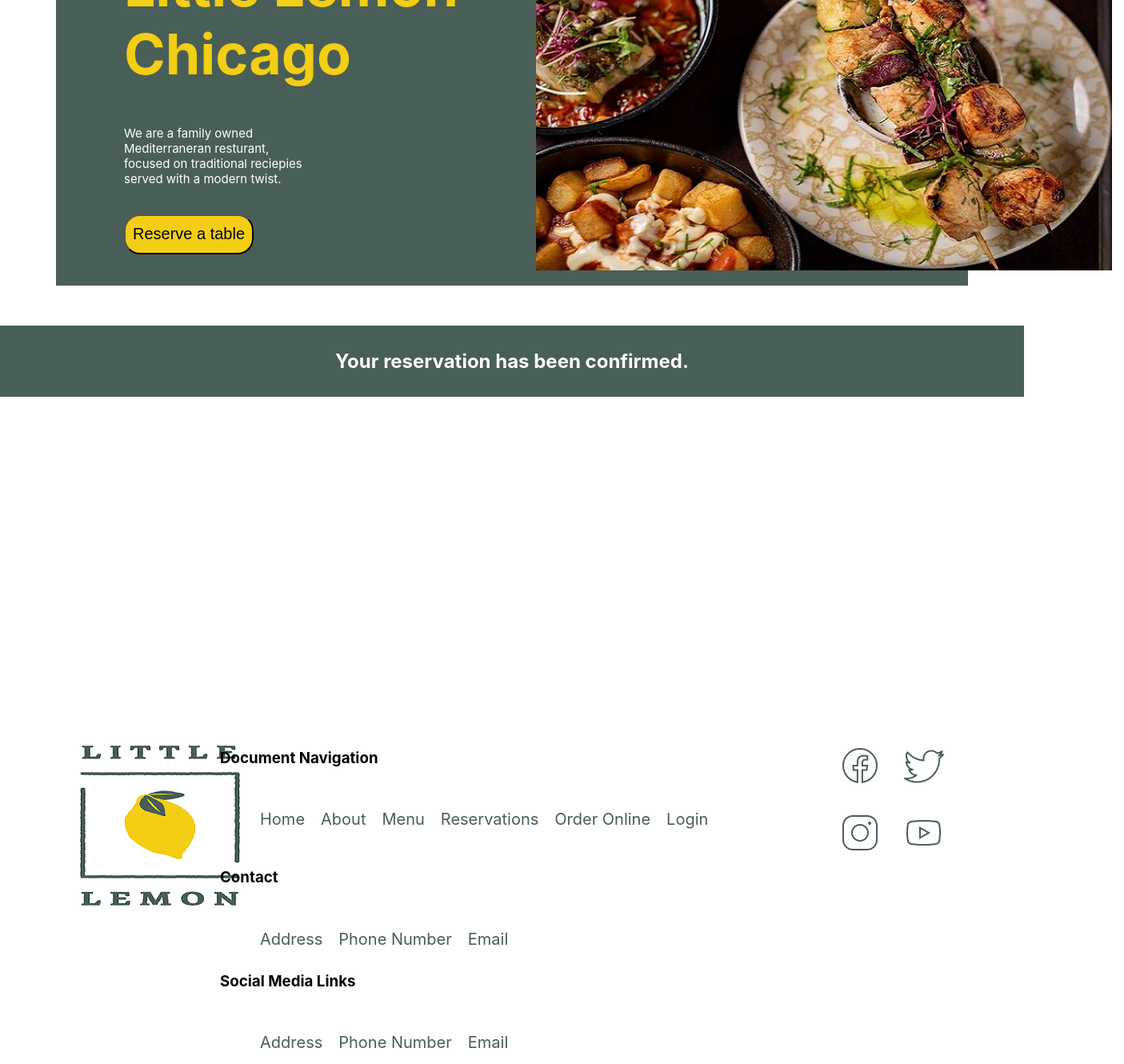
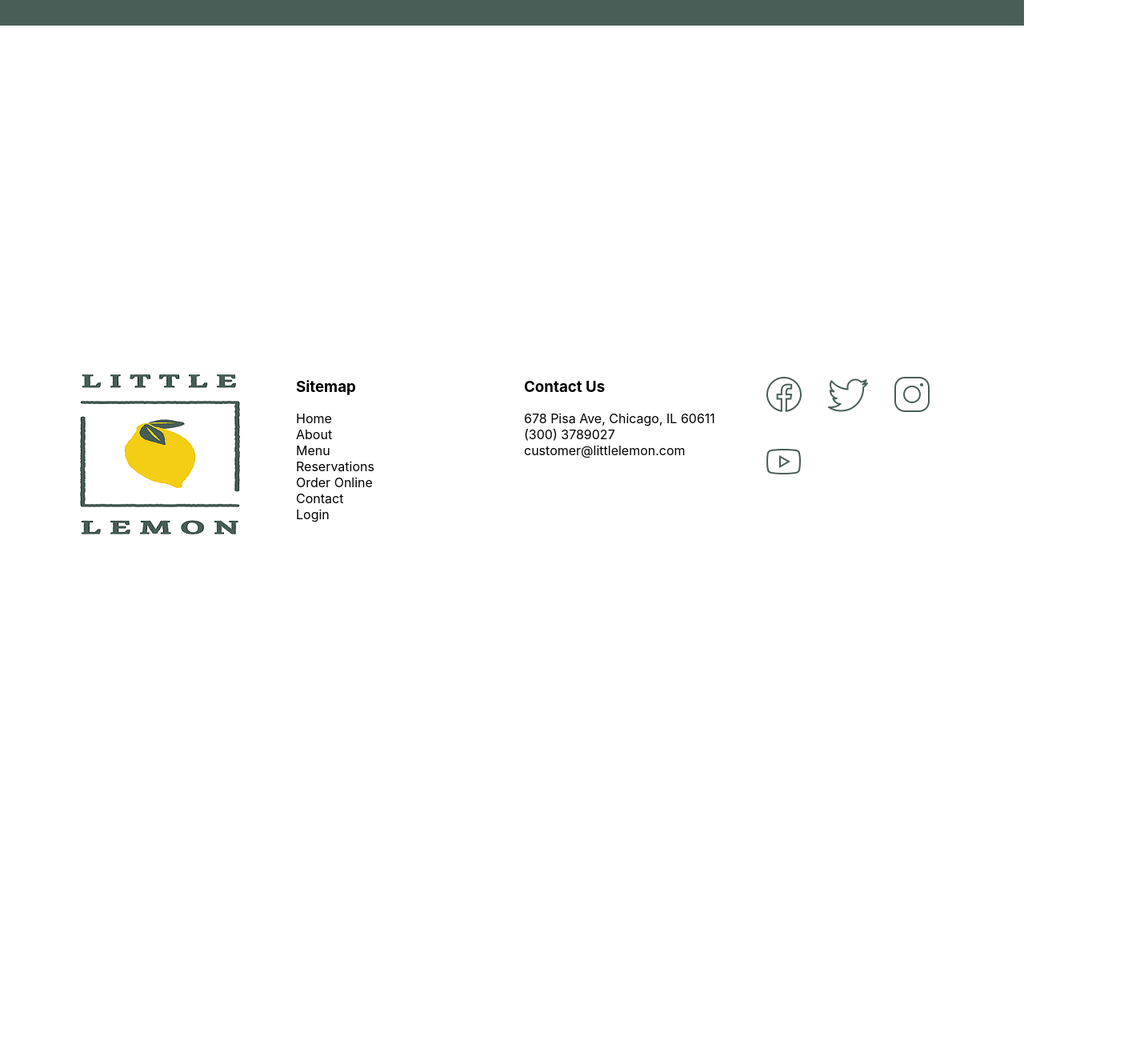
Before and after one commit to AghaSajjadhj/agha-LittleLemonReserveTable, a React (Create React App) app: page /confirmed in a window 1280 px wide. Shown: the part 242-1572 px from the top of the page at 80% size, 1405 px wide, since content can reach past the window. After the commit the page ends 934 px from the top, so only its background shows below. Built offline with nearby package versions, Linux system fonts and the light colour scheme.

Commit message:
Add files via upload
29-oct-2023

```diff
--- a/src/App.js
+++ b/src/App.js
@@ -3,7 +3,7 @@ import React from "react";
 import Navbar from "./navbar/Navbar";
  import Main from "./components/main/Main";
 import Form from "./components/form/Form";
-import About from "./pages/About";
+import About from "./components/about/About";
 import Confirmed from "./components/confirmed/Confirmed";
 import Bottom from "./components/bottom/Bottom";
 
@@ -14,14 +14,14 @@ function App() {
   return (
     <>
   <Navbar/>
-  <Main/>
+  {/* <Main/> */}
 
 
     <Routes>
-
+    <Route path="/" element={<main/>}/>
    <Route path="/about" element={<About/>}/>
    <Route path="/form" element={<Form/>}/>
-   <Route path="/home" element={<Main/>}/>
+   <Route path="/home" element={<Main/>} />
    <Route path="/confirmed" element={<Confirmed/>}/>
 
     </Routes>
--- /dev/null
+++ b/src/components/about/About.js
@@ -0,0 +1,40 @@
+import React from 'react';
+import { Container,Row,Col } from 'react-grid-system';
+function About() {
+  return (
+    <>
+    <Container>
+<Row>
+<Col sm={4}>
+  <div>
+  <p>
+  Something exciting is coming soon! Little Lemon is a Mediterranean inspired bar and small plates restaurant focusing on fresh produce and big flavours, offering bespoke cocktails and a premium wine selection. Keep an eye on our website to stay up to date www.littlelemon.ie
+  Something exciting is coming soon!
+
+Little Lemon is a Mediterranean inspired bar and small plates restaurant focusing on fresh produce and big flavours, offering bespoke cocktails and a premium wine selection.
+
+Keep an eye on our website to stay up to date www.littlelemon.ie
+
+Website
+http://littlelemon.ie
+Industry
+Hospitality
+Company size
+11-50 employees
+6 associated members
+LinkedIn members who’ve listed Little Lemon as their current workplace.
+  </p> </div>
+</Col>
+<Col sm={8}>
+  <img src="/images/about-img.jpg" alt="" />
+</Col>
+
+</Row>
+
+
+    </Container>
+    </>
+  )
+}
+
+export default About;
--- a/src/components/bottom/Bottom.js
+++ b/src/components/bottom/Bottom.js
@@ -7,44 +7,31 @@ function Bottom() {
 
     <Container className='container'>
     <Row>
-    <Col sm={2}>
+    <Col sm={3}>
         <img  src="images\small_logo.png" alt="" />
     </Col>
-    <Col sm={8}>
 
+    <Col sm={3}>
+      <h3>Sitemap</h3>
 
-
-
-                      <h3>Document Navigation</h3>
-                  <ul>
-                      <li>Home</li>
-                      <li>About</li>
-                      <li>Menu</li>
-                      <li>Reservations</li>
-                      <li>Order Online</li>
-                      <li>Login</li>
-                  </ul>
-                 <br />
-
-                      <h3>Contact</h3>
-                  <ul>
-                      <li>Address</li>
-                      <li>Phone Number</li>
-                      <li>Email</li>
-                  </ul>
-
-
-                      <h3>Social Media Links</h3>
-                  <ul>
-                      <li>Address</li>
-                      <li>Phone Number</li>
-                      <li>Email</li>
-                  </ul>
-
-
+                      Home <br />
+                      About <br />
+                      Menu <br />
+                      Reservations <br />
+                      Order Online <br />
+                      Contact <br />
+                      Login <br />
 
             </Col>
-        <Col sm={2}>
+
+            <Col sm={3}>
+      <h3>Contact Us</h3>
+      678 Pisa Ave, Chicago, IL 60611<br />
+      (300) 3789027 <br />
+      customer@littlelemon.com
+
+              </Col>
+              <Col sm={3}>
 
        <img className='social-img' src="images\fb.png" alt="" />
        <img className='social-img' src="images\twitter.png" alt="" />
@@ -52,6 +39,11 @@ function Bottom() {
        <img className='social-img' src="images\youtube.png" alt="" />
        </Col>
     </Row>
+
+
+
+
+
    </Container>
 
 
--- a/src/components/form/Form.js
+++ b/src/components/form/Form.js
@@ -5,10 +5,10 @@ import { useNavigate } from 'react-router-dom';
 
 
 function Form() {
-const [date, setDate] = useState();
-const [time, setTime] = useState();
+const [date, setDate] = useState("");
+const [time, setTime] = useState("");
 const [number, setNum] = useState("0");
-const [selectOccasion, setSelectOccasion] = useState();
+const [selectOccasion, setSelectOccasion] = useState("");
 
 const handleSubmit = (e) => {
   console.log(e.target[0].value);
@@ -16,7 +16,6 @@ const handleSubmit = (e) => {
   console.log(e.target[2].value);
   console.log(e.target[3].value);
 e.preventDefault();
-
 }
 
 const nevigate = useNavigate();
@@ -29,20 +28,20 @@ const nevigate = useNavigate();
 
 <label htmlFor=''>Select Date:</label> &nbsp;
     <input type='date'
-   value={date} onChange={(e) => setDate(e.target.value)}  /> <br/><br/>
+   value={date} onChange={(e) => setDate(e.target.value)} required /> <br/><br/>
 
 
 <label htmlFor=''>Select Time:</label> &nbsp;
-<input type='time' min="12:00 pm" max="2:00 am" value={time} onChange={(e) => setTime(e.target.value)} /> <br/><br/>
+<input type='time' min="12:00 pm" max="2:00 am" value={time} onChange={(e) => setTime(e.target.value)} required/> <br/><br/>
 
 
 <label htmlFor=''> Number of Guests:</label>
-<input type='number' min="2" max="10" value={number} onChange={(e) => setNum(e.target.value)}/><br/><br/>
+<input type='number' min="2" max="10" value={number} onChange={(e) => setNum(e.target.value)} required/><br/><br/>
 
 
 <label htmlFor=''> Occasion:</label><br/>
 
-<select value={selectOccasion} onChange={(e) => setSelectOccasion(e.target.value)}>
+<select value={selectOccasion} onChange={(e) => setSelectOccasion(e.target.value)} required>
 
 <option value="Anniversary">
 Anniversary
--- a/src/components/main/Main.js
+++ b/src/components/main/Main.js
@@ -2,7 +2,8 @@ import React from "react";
 import "./main.css";
 import { Container, Row, Col } from "react-grid-system";
 import {Route,Routes, useNavigate } from "react-router-dom";
-import { Form } from "formik";
+import Form from "../form/Form";
+
 
 function Main() {
 const nevigate = useNavigate();
--- a/src/navbar/Navbar.js
+++ b/src/navbar/Navbar.js
@@ -25,17 +25,17 @@ function Navbar() {
       <NavLink to="/about">About</NavLink>
     </li>
     <li>
-      <NavLink to="menu">Menu</NavLink>
+      <NavLink to="/menu">Menu</NavLink>
     </li>
     <li>
       <NavLink to="/form">Reservation</NavLink>
     </li>
     <li>
-      <NavLink to="">Order Online</NavLink>
+      <NavLink to="/order">Order Online</NavLink>
     </li>
 
     <li>
-      <NavLink to="">Contact</NavLink>
+      <NavLink to="/contact">Contact</NavLink>
     </li>
     <li>
       <NavLink to="">Login</NavLink>
```
Also changed, not shown: src/components/about/about.css (added). Lines whose indentation alone changed are shown as unchanged.
